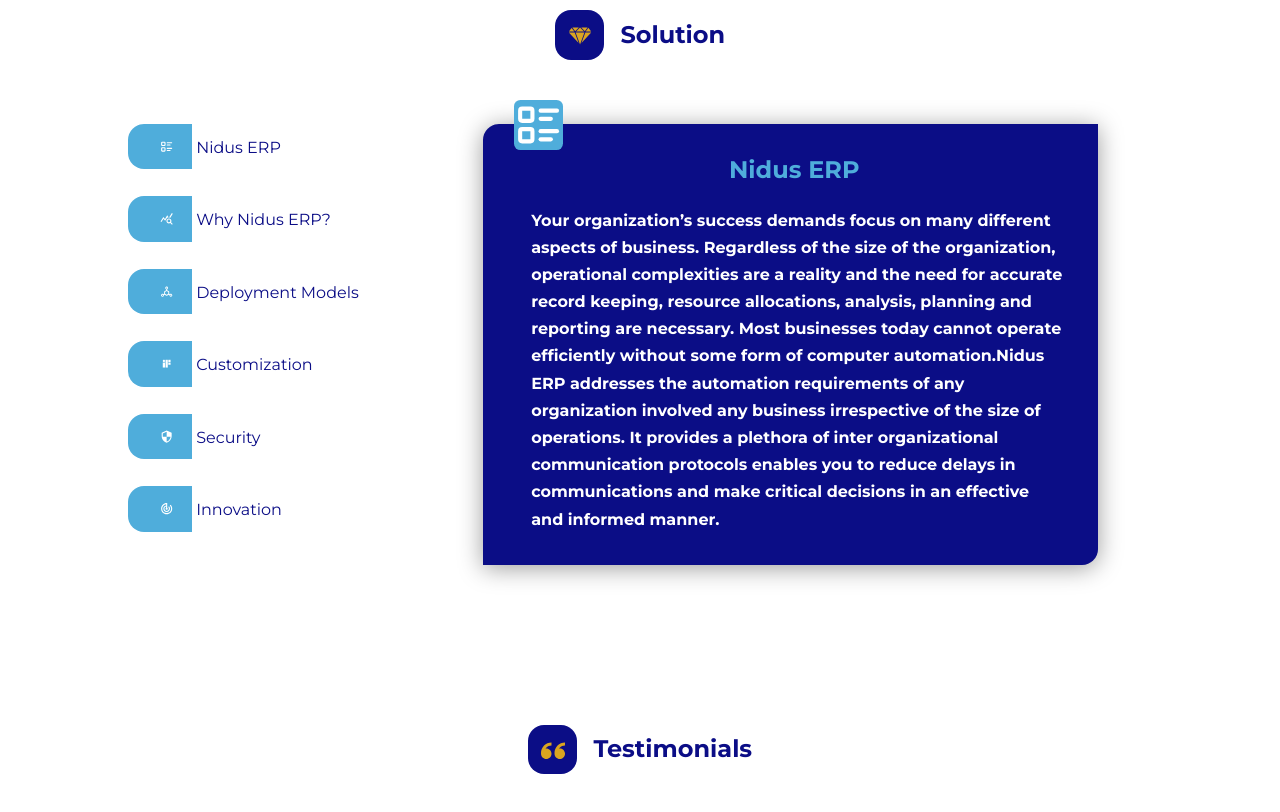
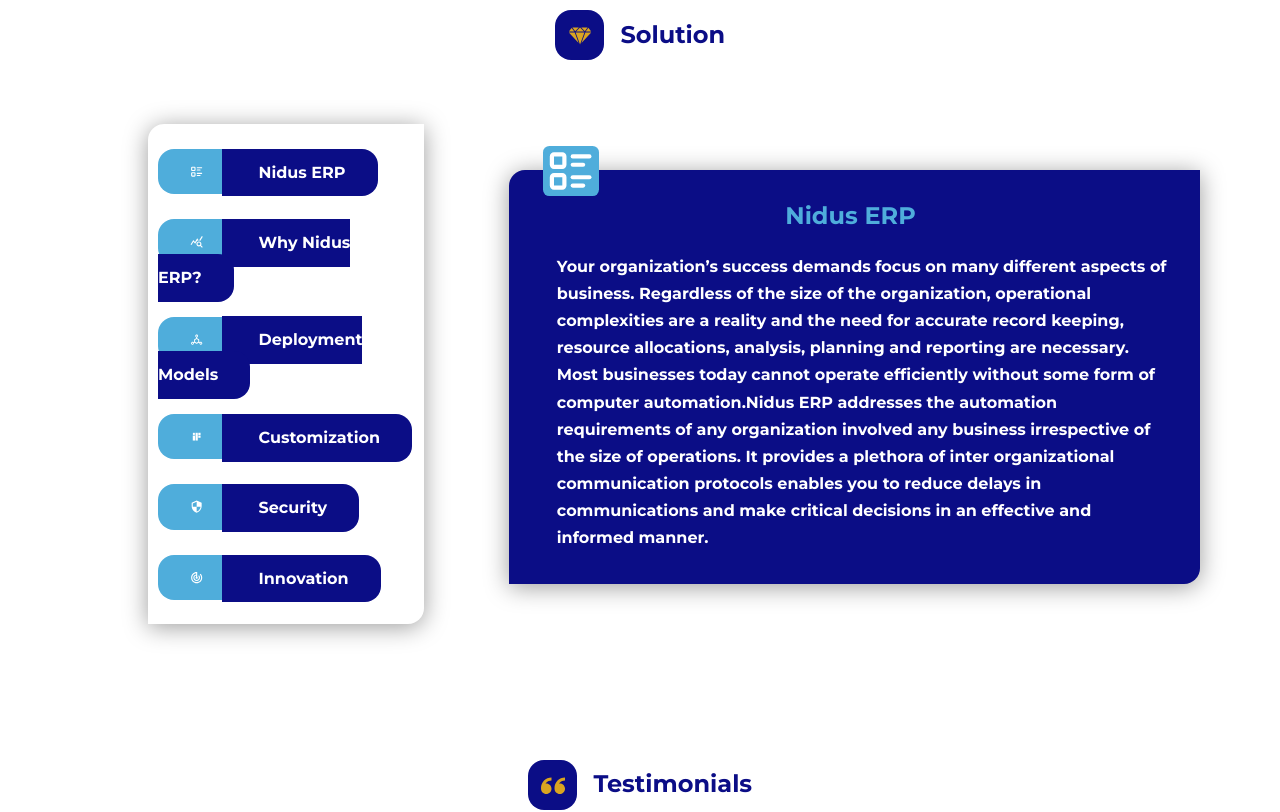
Before and after one commit to Koki1220/Creative-Minds, a React (Create React App) app in the folder open-nidus/: page / in a window 1280 px wide. Shown: the part 3940-4752 px from the top of the page. Built offline with nearby package versions, Linux system fonts and the light colour scheme.

Commit message:
click event-added

```diff
--- a/open-nidus/src/pages/home/home.css
+++ b/open-nidus/src/pages/home/home.css
@@ -178,15 +178,16 @@
 
 span {
     color: var(--color-primary);
+    font-weight: bold;
 
 }
 
-span:hover {
+/*span:hover {
     color: #FFF;
     padding: 1rem 2rem 1rem;
     border-radius: 0 1rem 1rem 0;
     background-color: var(--color-primary);
-}
+}*/
 
 .solution-right {
     background-color: var(--color-primary);
--- a/open-nidus/src/pages/solution/Solution.jsx
+++ b/open-nidus/src/pages/solution/Solution.jsx
@@ -1,57 +1,63 @@
-import React,{useState} from 'react'
+import React,{Fragment, useState } from 'react'
 import SectionHead from '../../components/SectionHead'
-import { solution } from '../../data'
-import { GiCutDiamond } from 'react-icons/gi'
-import Card from '../../UI/Card'
+import { GiCutDiamond } from 'react-icons/gi';
 import { AiOutlineDeploymentUnit } from 'react-icons/ai'
 import { MdQueryStats, MdSecurity, MdTrackChanges } from 'react-icons/md'
 import { TbListDetails } from 'react-icons/tb'
 import { CgIfDesign } from 'react-icons/cg'
 import './solution.css'
+const Solution = () => {
 
-
-const Solution = () => {
+  const [toggleTab,setTaggleTab]=useState(1);
+  const toggleState = (index)=>{
+    setTaggleTab(index)
+  }
 
   return (
 
+    <Fragment>
       <section className='solution' id="solution">
-
         <div className='container solution__container'>
-                <SectionHead className="solution__head" icon={<GiCutDiamond />} title="Solution" />
+          <SectionHead className="solution__head" icon={<GiCutDiamond/>} title="Solution" />
           <div className='solution__wrapper'>
-                    <ul>
-                        <li>
-                            <button  className='btns sd'><TbListDetails /></button >
+            <div className='tabs'>
+              <div  className={toggleTab === 1 ? 'sigle-tab active-tab':'sigle-tab active-tab' }
+               onClick={()=>toggleState(1)}>
+                <button to='' className='btns sd'><TbListDetails/></button>
                 <span>  Nidus ERP</span>
-
-                        </li><br />
-                        <li >
-                            <button className='btns sd'><MdQueryStats /></button >
-                            <span>  Why Nidus ERP?</span>
-
-                        </li><br />
-                        <li>
-                            <button to='' className='btns sd'><AiOutlineDeploymentUnit /></button >
+              </div>
+              <div className={toggleTab === 2 ? 'sigle-tab active-tab':'sigle-tab active-tab' }
+              onClick={()=>toggleState(2)}>
+                <button to='' className='btns sd'><MdQueryStats/></button>
+                <span> Why Nidus ERP?</span>
+              </div>
+              <div className={toggleTab === 3 ? 'sigle-tab active-tab':'sigle-tab active-tab' }
+              onClick={()=>toggleState(3)}>
+                <button to='' className='btns sd'><AiOutlineDeploymentUnit/></button>
                 <span>  Deployment Models</span>
-
-                        </li><br />
-                        <li>
-                            <button to='' className='btns sd'><CgIfDesign /></button>
+              </div>
+              <div className={toggleTab === 4 ? 'sigle-tab active-tab':'sigle-tab active-tab' }
+              onClick={()=>toggleState(4)}>
+               <button to='' className='btns sd'><CgIfDesign/></button >
                <span> Customization</span>
 
-                        </li><br />
-                        <li>
-                            <button to='' className='btns sd'><MdSecurity /></button >
+              </div>
+              <div className={toggleTab === 5 ? 'sigle-tab active-tab':'sigle-tab active-tab' }
+              onClick={()=>toggleState(5)}>
+               <button to='' className='btns sd'><MdSecurity/></button >
                <span>  Security</span>
 
-                        </li><br />
-                        <li>
-                            <button to='' className='btns sd'><MdTrackChanges /></button >
-                            <span>  Innovation</span>
-                        </li>
-                    </ul>
+              </div>
+              <div className={toggleTab === 6 ? 'sigle-tab active-tab':'sigle-tab active-tab' }
+              onClick={()=>toggleState(6)}>
+               <button to='' className='btns sd'><MdTrackChanges/></button >
+               <span> Innovation</span>
 
-                    <div className="solution-right">
+              </div>
+            </div>
+            <div className='tab-content'>
+              {/* Nidus ERP */}
+              <div className={toggleTab ===1 ? 'content active-content':'content'}>
                 <TbListDetails className='icon' />
                 <div className='title'>
                   <h1>Nidus ERP</h1>
@@ -61,24 +67,71 @@
                   <p>Your organization’s success demands focus on many different aspects of business. Regardless of the size of the organization, operational complexities are  a reality and the need for accurate record keeping, resource allocations, analysis, planning and reporting are necessary. Most businesses today cannot operate efficiently without some form of computer automation.Nidus ERP addresses the automation requirements of any organization involved any business irrespective of the size of operations. It provides a plethora of inter organizational communication protocols enables you to reduce delays in communications and make critical decisions in an effective and informed manner.</p>
                 </div>
 
-
               </div>
-                    {/*<div className={toggleState === 2 ? "solution-right active-modal" : "solution-right"}>
-          <TbListDetails  className='icon'/>
+              {/* Why Nidus ERP */}
+              <div className={toggleTab ===2 ? 'content active-content':'content'}>
+                <MdQueryStats className='icon' />
                 <div className='title'>
-              <h1>Why ERP?</h1>
+                  <h1>Why Nidus ERP ?</h1>
                 </div>
 
                 <div className='body'>
-              <p>Your organization’s success demands focus on many different aspects of business. Regardless of the size of the organization, operational complexities are  a reality and the need for accurate record keeping, resource allocations, analysis, planning and reporting are necessary. Most businesses today cannot operate efficiently without some form of computer automation.Nidus ERP addresses the automation requirements of any organization involved any business irrespective of the size of operations. It provides a plethora of inter organizational communication protocols enables you to reduce delays in communications and make critical decisions in an effective and informed manner.</p>
+                  <p>Nidus ERP is a software that is provided as independent modules that can be integrated to create a business solution that can be as large as to address all your business processes or as minimal as to address a single department of your business. This modularity along with its SaaS capability and distributed processing nature makes it a flexible and cost-effective solution that be adopted by organizations of all size.</p>
+                </div>
+
+              </div>
+              {/* Deployment Models */}
+              <div className={toggleTab ===3 ? 'content active-content':'content'}>
+                <AiOutlineDeploymentUnit className='icon' />
+                <div className='title'>
+                  <h1>Deployment Models</h1>
+                </div>
+                <div className='body'>
+                  <p>The system can be deployed on premise, in a cloud or can be availed as Software as a Service (SaaS), with the option of availing the system over internet and retaining your data on your premises. Nidus ERP can also be deployed on your personal android devices to provide access to your business information at any time as easily as if you were in your office.</p>
+                </div>
+
+              </div>
+              {/* Customization */}
+              <div className={toggleTab ===4 ? 'content active-content':'content'}>
+                <CgIfDesign className='icon' />
+                <div className='title'>
+                  <h1>Customization</h1>
+                </div>
+                <div className='body'>
+                  <p>Customization capabilities are extensive throughout the product, with the product menu and user interface being fully customizable and configurable per user. Nidus ERP’s modularity supports extensive customization with minimal cost.</p>
+                </div>
+
+              </div>
+              {/* Security */}
+              <div className={toggleTab ===5 ? 'content active-content':'content'}>
+                <MdSecurity className='icon' />
+                <div className='title'>
+                  <h1>Security</h1>
+                </div>
+                <div className='body'>
+                  <p>Your data is the lifeblood of your organization and the integrity and security of that data is a top priority. Nidus ERP incorporates system-wide facilities aimed at securing the system from unauthorized access. Over and above this, security can be set throughout the system by operator or by role. Securities can also be set per operator against transactions and activities.</p>
+                </div>
+
+              </div>
+              {/* Innovation */}
+              <div className={toggleTab ===6 ? 'content active-content':'content'}>
+                <MdTrackChanges className='icon' />
+                <div className='title'>
+                  <h1>Innovation</h1>
+                </div>
+                <div className='body'>
+                  <p>With an ongoing feedback from our existing customers along with evaluation business and technology trends, Nidus ERP is a continuously evolving product to ensure your business has access to latest technologies and practices to provide your business an edge over others.</p>
+                </div>
+
+              </div>
+            </div>
+
           </div>
 
 
-    </div>*/}
-                </div>
-
         </div>
       </section>
+    </Fragment>
   )
 }
 
--- a/open-nidus/src/pages/solution/solution.css
+++ b/open-nidus/src/pages/solution/solution.css
@@ -1,4 +1,4 @@
-/*
+
 .solution__container{
     margin-top: 4rem;
 }
@@ -8,102 +8,100 @@
 }
 .solution__wrapper{
     display: grid;
-    grid-template-columns: repeat(3, 1fr);
+    grid-template-columns: 10% 90% ;
     gap: 3rem;
     margin-top: 4rem;
 }
+.tabs{
+    display: block;
+    width: 270%;
+    margin-left: 20px;
+    height: 105%;
+    border-radius: 1em 0 1rem 0;
+    box-shadow: 0 0.188em 1.550em rgba(156, 156, 156);
 
-.solution__program a{
-    margin-top: 2.5rem;
-    display: flex;
-    text-align: center;
-    justify-content: center;
+
 }
-
-.card.solution__solution{
-    padding-top: 3.5rem;
-    text-align: left;
+.tabs:hover{
+    box-shadow: 0 0.188em 1.550em var(--color-primary);
+}
+.sigle-tab{
+    color: var(--color-gray-400);
+    margin-left: 10px;
+    margin-top: 25px;
+    cursor: pointer;
+}
+.active-tab{
     position: relative;
 }
-.card.solution__solution h4{
-    text-align: center;
-    justify-content: center;
+.active-tab h3{
+    color: #FFF;
 }
-.card.solution__solution span{
-    position: absolute;
-    top: -1.5rem;
-    color:#FFF;
-}
+.sigle-tab h3{
 
-
-*/
-
-
-/*====Solution===*/
-
-
-.solution__container {
-    margin-top: 4rem;
-}
-
-.solution__head {
-    justify-content: center;
+    display: block;
+    border-radius: 4px;
+    color: #FFF;
+    font-size: 16px;
+    font-weight: 600;
 
 }
+.btns .sd {
 
-.solution__wrapper {
-    display: grid;
-    grid-template-columns: 30% 60%;
-    gap: 3rem;
-    margin-top: 4rem;
-}
-
-.btns .sd {
     display: flex;
     flex-direction: column;
     row-gap: 1rem;
-    position: fixed;
     border: 1px solid var(--color-primary);
     border-radius: 0.6rem;
-    color: #FFF;
+    font-weight: bold;
     cursor: pointer;
 
 }
 
-span {
-    color: var(--color-primary);
+.active-btn{
+   color: #FFF;
+   padding: 1rem 2rem 1rem;
+   border-radius: 0 1rem 1rem 0;
+   background-color:var(--color-primary);
+}
+span{
+
+    color: #FFF;
+    padding: 0.9rem 2rem 0.9rem;
+    border-radius: 0 1rem 1rem 0;
+    background-color:var(--color-primary);
 
 }
 
-span:hover {
-    color: #FFF;
-    padding: 1rem 2rem 1rem;
-    border-radius: 0 1rem 1rem 0;
-    background-color: var(--color-primary);
-}
-
-.solution-right {
+.tab-content{
+    margin-left: 25%;
+    margin-top: 5%;
+    height: fit-content;
     background-color: var(--color-primary);
     border-radius: 1em 0 1rem 0;
-    box-shadow: 0 0.188em 1.550em rgba(156, 156, 156);
+    box-shadow: 0 0.188em 1.550em rgba(156,156,156);
 }
-
-.icon {
+.content{
+    display: none;
+}
+.active-content{
+    display: block;
+}
+.icon{
     margin-top: -1.5rem;
     width: 8%;
     height: 50px;
     color: #FFF;
     background-color: #4faddb;
     margin-left: 5%;
-    border-radius: 0.4rem;
+    border-radius: 0.4rem ;
 }
 
-.title h1 {
+.title h1{
     color: #4faddb;
     margin-left: 40%;
 }
-
-.body p {
+.body p{
     color: #FFF;
     justify-content: center;
     align-items: center;
@@ -112,3 +110,26 @@
 
 
 }
+
+/*MEDIA QUERIES (medium screen)*/
+
+@media screen and (max-width:1024px) {
+    .solution__wrapper{
+        grid-template-columns: 1fr 1fr;
+        gap: 2rem;
+    }
+    .our__service{
+        height: auto;
+    }
+
+}
+/*MEDIA QUERIES (small screen)*/
+
+@media screen and (max-width:600px) {
+    .service__container{
+
+        grid-template-columns: 1fr;
+        gap: 3rem;
+    }
+
+}
```
Also changed, not shown: open-nidus/src/pages/services/service.css (+5 -4 lines). Lines whose indentation alone changed are shown as unchanged.
